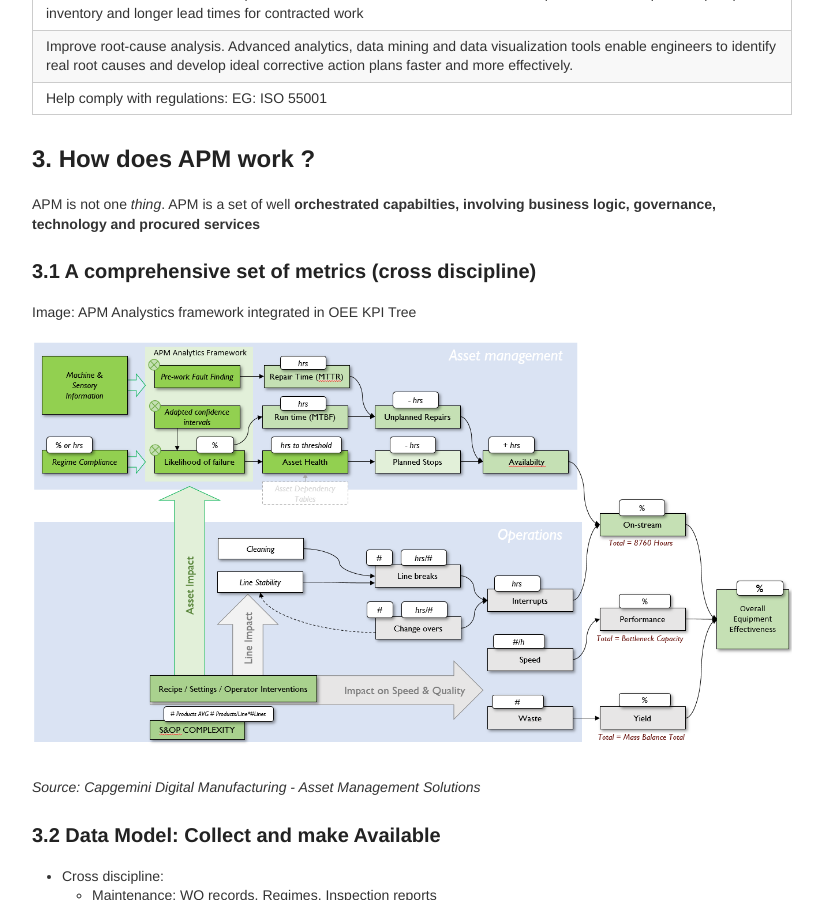
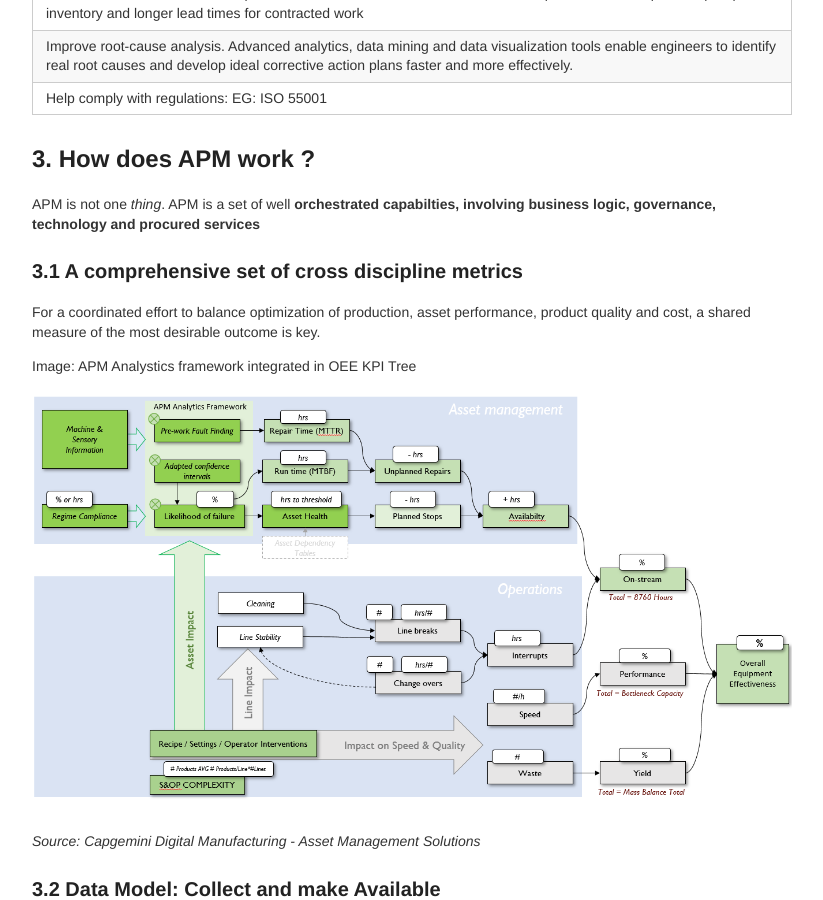
Before and after one commit to fprisse/Digital_for_Industry, a Jekyll site: the page built from _posts/2018-07-10-asset-performance-management-introduction.markdown, in a window 1280 px wide and 900 px high, scrolled down 2449 px. Shown: the whole window, without its empty margins (228-1051 px from the left). Built offline with Jekyll 4.4.1, drawn with Linux system fonts in a browser that asks for light colours.

Commit message:
More language !

```diff
--- a/_posts/2018-07-10-asset-performance-management-introduction.markdown
+++ b/_posts/2018-07-10-asset-performance-management-introduction.markdown
@@ -51,7 +51,9 @@ When well translated into component specific agenda's this allows for (on averag
 ## 3. How does APM work ?
 APM is not one *thing*. APM is a set of well **orchestrated capabilties, involving business logic, governance, technology and procured services**
 
-### 3.1  A comprehensive set of metrics (cross discipline)
+### 3.1  A comprehensive set of cross discipline metrics
+
+For a coordinated effort to balance optimization of production, asset performance, product quality and cost, a shared measure of the most desirable outcome is key.
 
 Image: APM Analystics framework integrated in OEE KPI Tree
 
```
